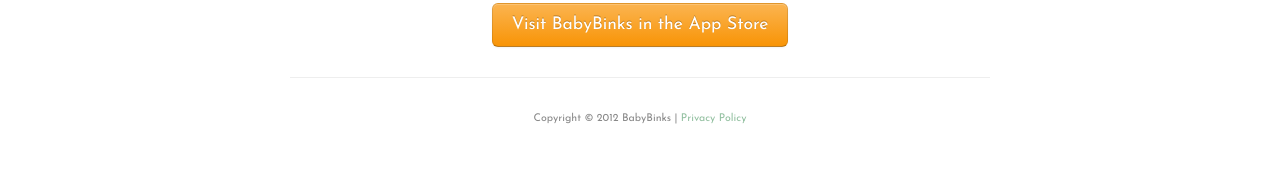
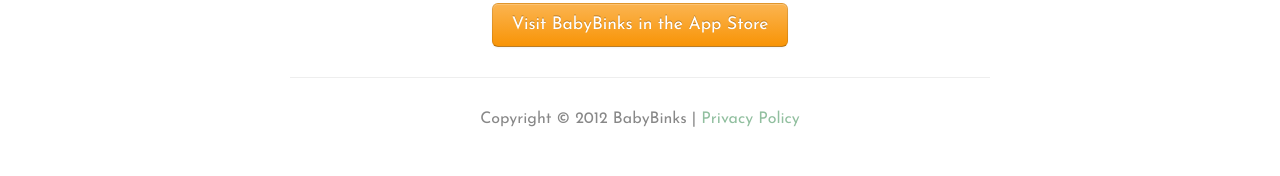
Before and after one commit to babybinks/babybinks.github.com, a Jekyll site: the page built from index.html, in a window 1280 px wide. Shown: the part 908-1084 px from the top of the page. Built offline with Jekyll 4.4.1, drawn with Linux system fonts in a browser that asks for light colours; nearby versions of some CDN libraries; some web fonts are replaced.

Commit message:
Change font size on footer.

```diff
--- a/assets/style.css
+++ b/assets/style.css
@@ -30,7 +30,7 @@
     padding-bottom: 40px;
 }
 footer {
-    font-size:8pt;
+    font-size:12pt;
 }
 .center {text-align:center;}
 
```
